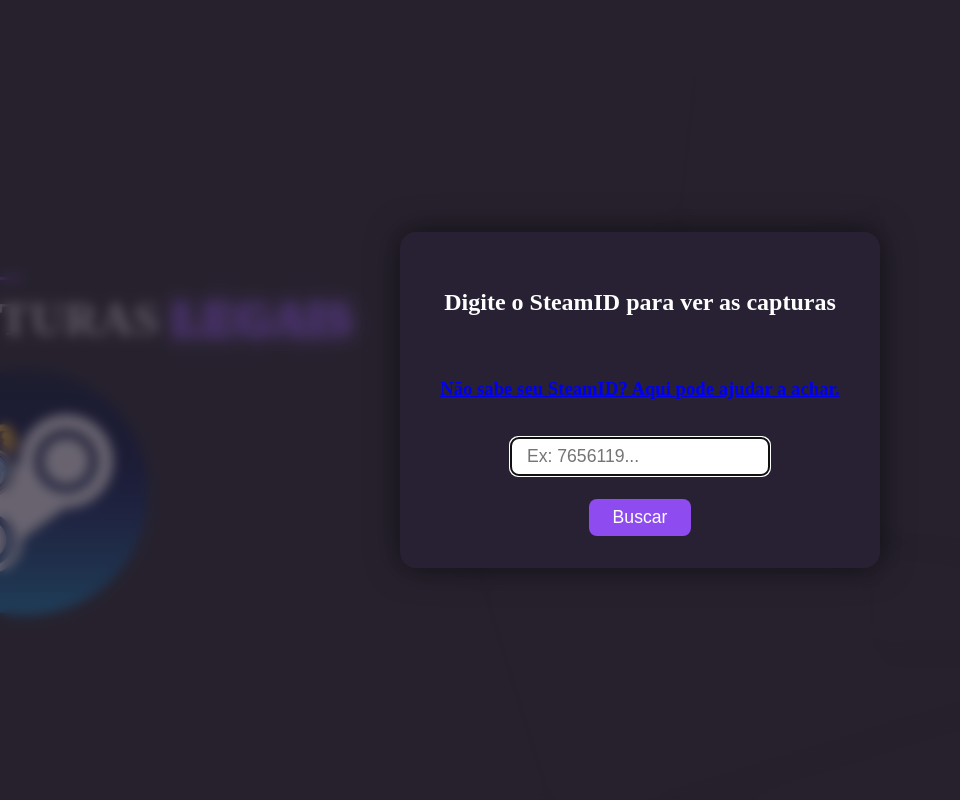
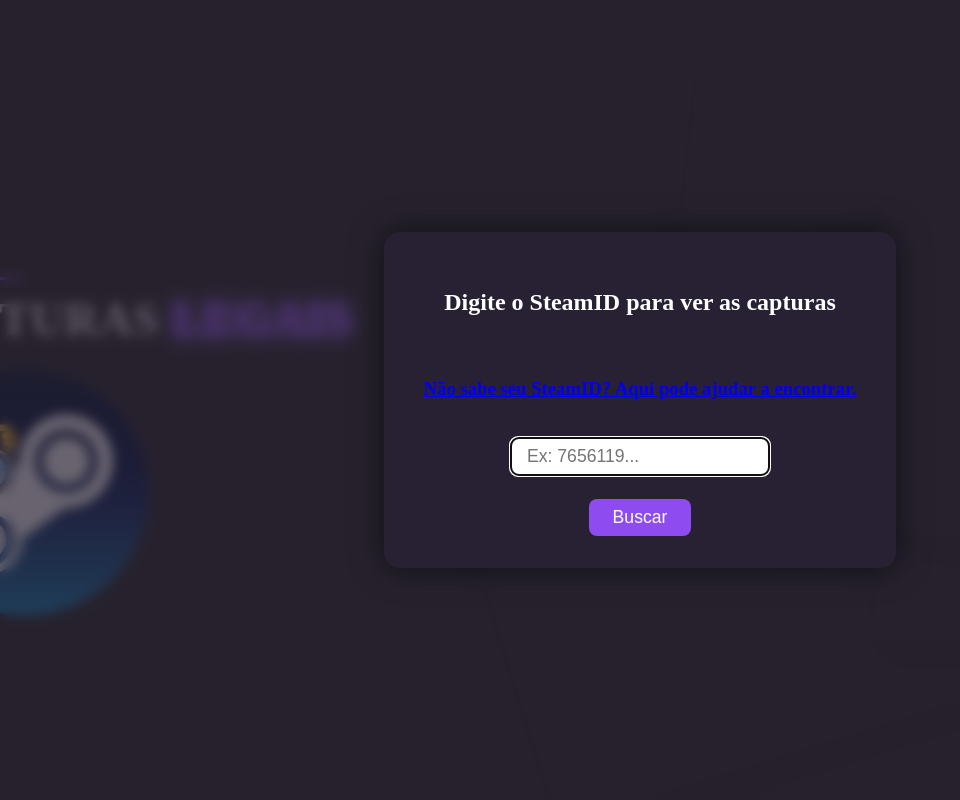
Before and after one commit to KDelfino/capturas-steam, a website: page public/index.html in a window 1280 px wide. Shown: the top 800 px of the page, without its empty margins (0-960 px from the left). Drawn offline with nearby package versions, Linux system fonts and the light colour scheme; a web font is replaced by a local one.

Commit message:
erro de português

```diff
--- a/public/index.html
+++ b/public/index.html
@@ -17,7 +17,7 @@
         <h2>Digite o SteamID para ver as capturas</h2>
         <h3>
   <a href="https://steamidcheck.com/" target="_blank">
-    Não sabe seu SteamID? Aqui pode ajudar a achar.
+    Não sabe seu SteamID? Aqui pode ajudar a encontrar.
   </a>
 </h3>
         <input type="text" id="input-steamid" placeholder="Ex: 7656119..." />
```
